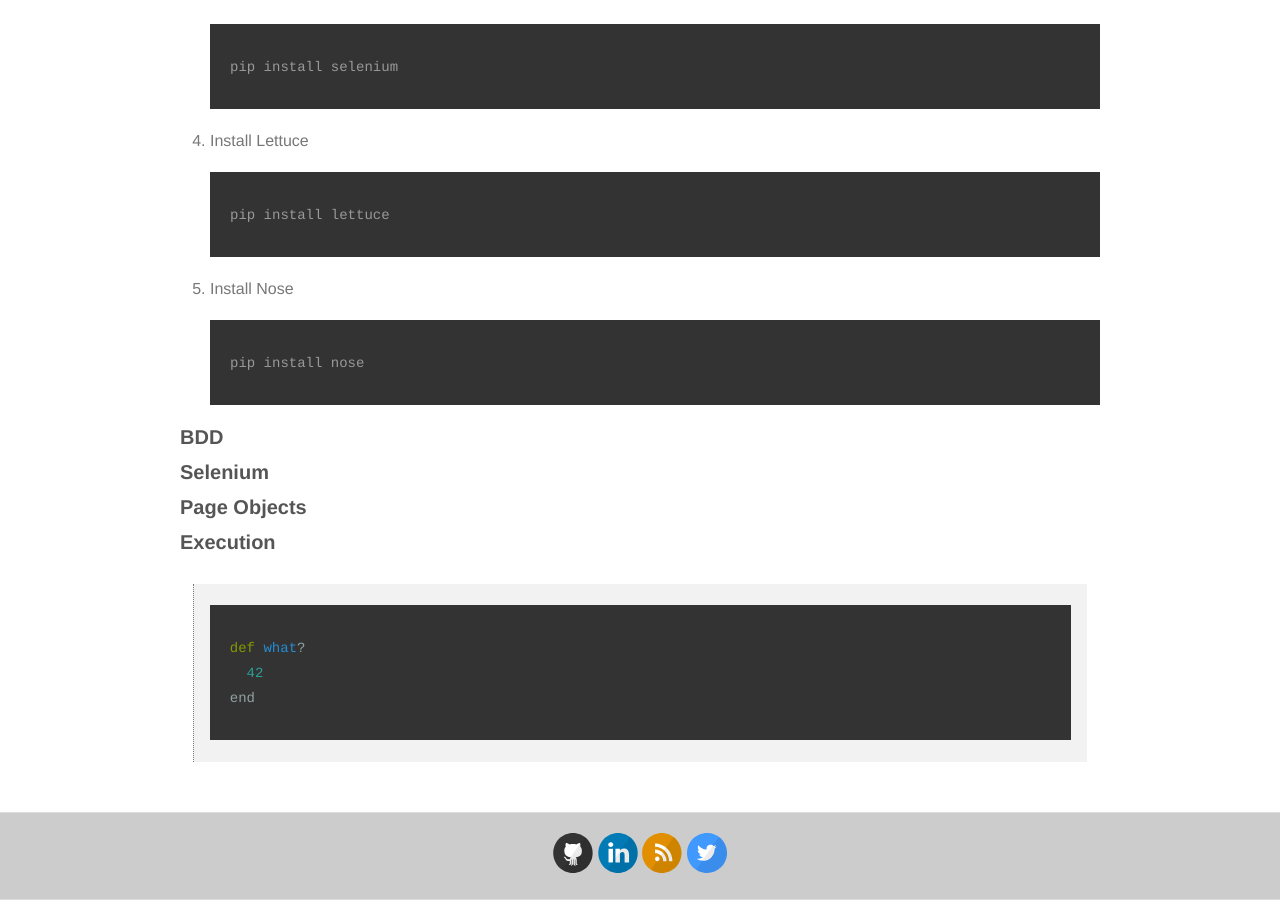
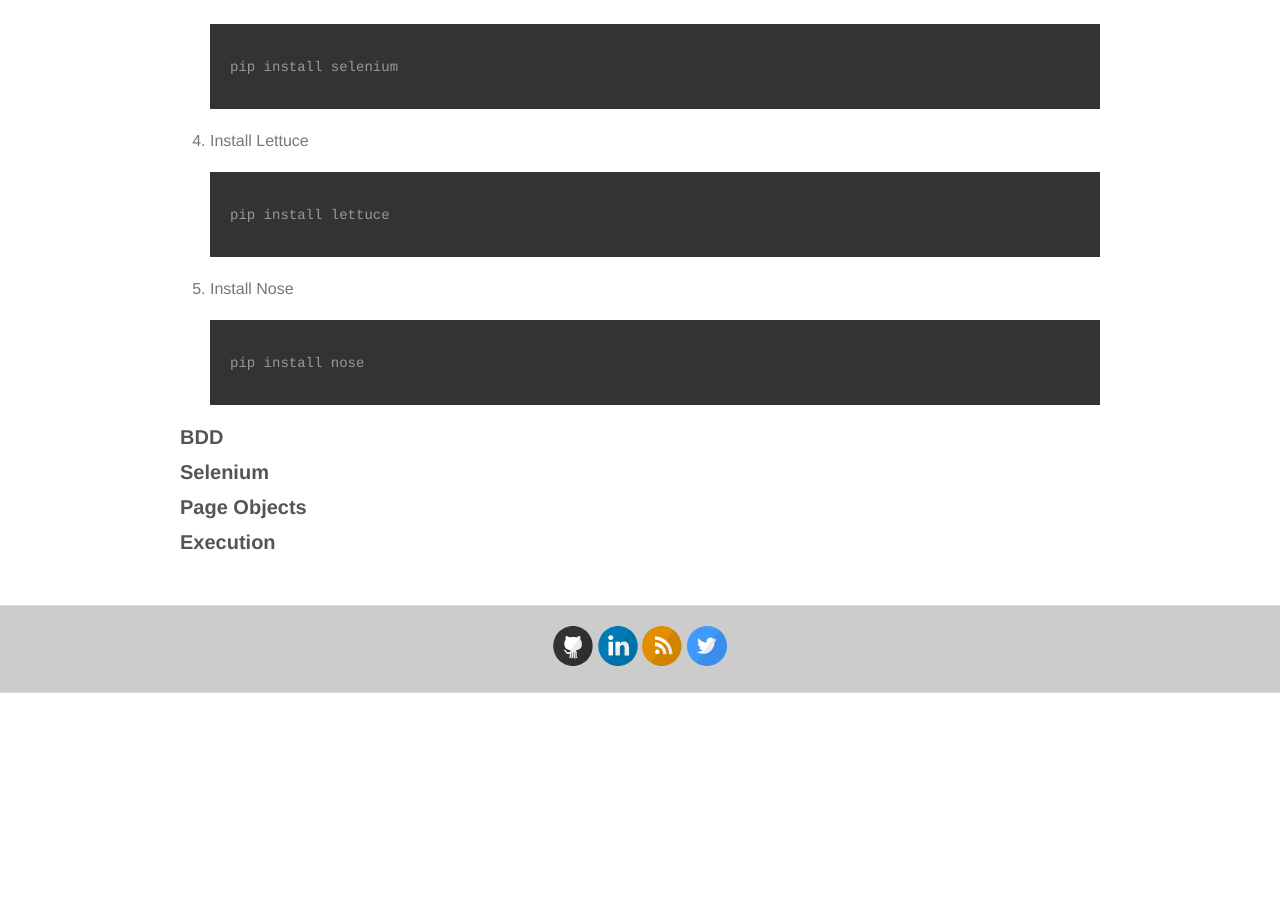
Before and after one commit to the-creative-tester/blog, a Jekyll site: the page built from _posts/2015-10-26-Python-Browser-Automation.md, in a window 1280 px wide and 900 px high, scrolled down 961 px. Built offline with Jekyll 4.4.1, drawn with Linux system fonts in a browser that asks for light colours; nearby versions of some CDN libraries; after the commit the page ends 1654 px from its top, so only the background shows below that.

Commit message:
Update 2015-10-26-Python-Browser-Automation.md

```diff
--- a/_posts/2015-10-26-Python-Browser-Automation.md
+++ b/_posts/2015-10-26-Python-Browser-Automation.md
@@ -9,10 +9,13 @@ colour:
 
 
 ## Selenium, Page Objects and BDD in Python
+
 ### Introduction
+
 In this post, we will have a look at using [Selenium WebDriver](http://www.seleniumhq.org/projects/webdriver/) within a Python context.  This is my first usage of Python, and I thought it would be useful to share how we can use Selenium WebDriver for those that a new to Web Browser Automation.  We will make use of the [Page Objects](http://selenium-python.readthedocs.org/page-objects.html) design pattern which allows for reusability and also reduction in duplicatted code.  We will then make us of [Lettuce](http://lettuce.it/), which is a BDD tool based on Cucumber which will allow us to describe our features and scenarios in a natural language with steps that ultimately call our Python functions and drive the browser.  We will also make use of [Nose](http://nose.readthedocs.org/en/latest/testing_tools.html), which will allow us to use friendly aids to help with our assertions.
 
 ### Installation
+
 1. Install [Sublime Text 3](http://www.sublimetext.com/3)
 2. Install [Python 2.7.10](https://www.python.org/downloads/release/python-2710/).  Please ensure that you allow the installer to update your PATH.  As part of your installation, pleaes also ensure that you install pip, which is a tool that allows easy management of any Python packages that you wish to use.  Installers for versions prior to Python 2.7.9 will not have pip bundled, so if you do choose to use an earlier version, please ensure you manually install pip.
   * Ensure that you have successfully installed Python:
@@ -46,10 +49,3 @@ In this post, we will have a look at using [Selenium WebDriver](http://www.selen
 ### Page Objects
 
 ### Execution
-
->
-~~~ python
-def what?
-  42
-end
-~~~
```
